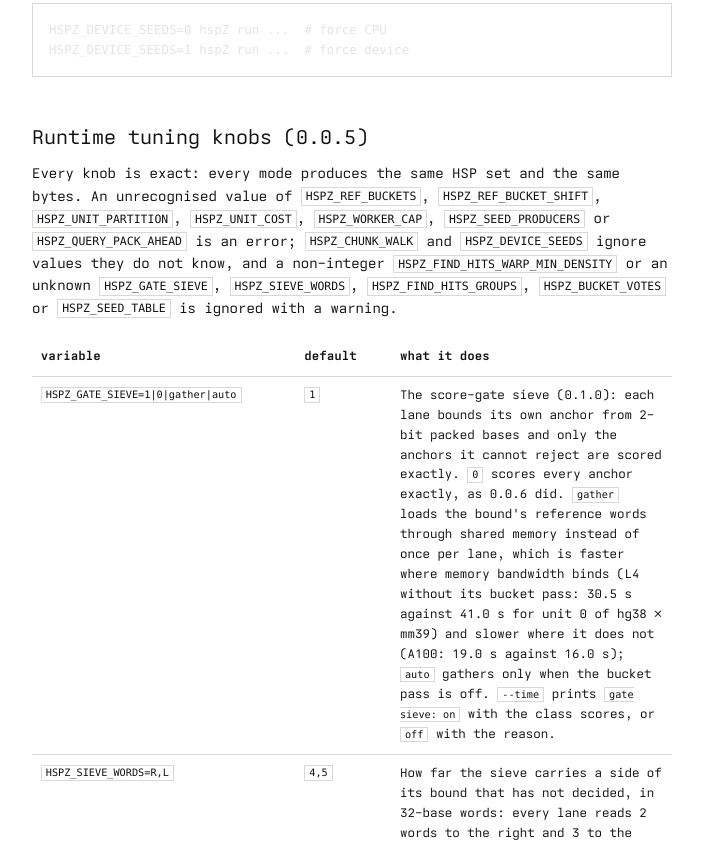
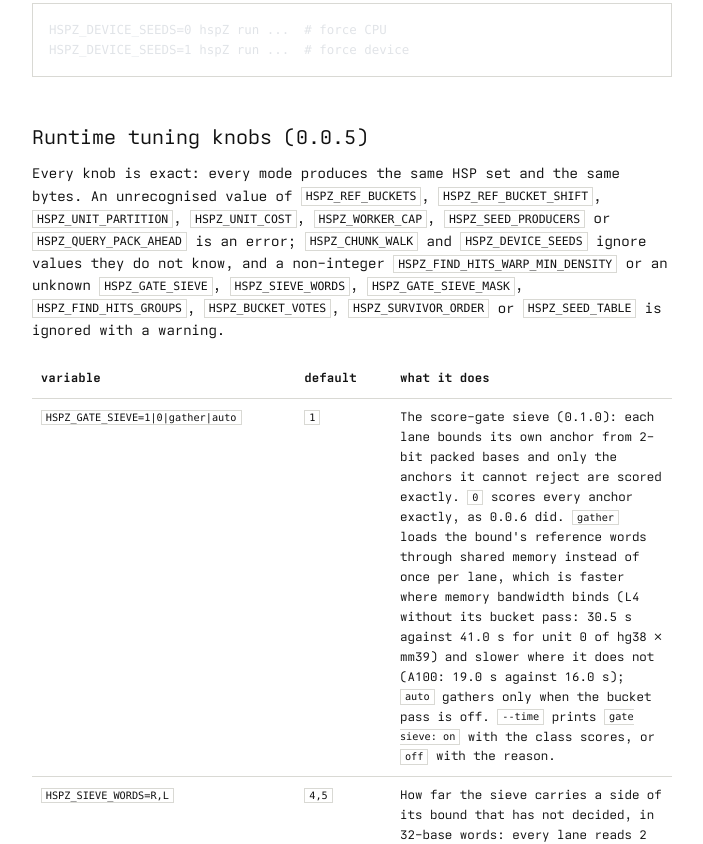
Before and after one commit to hillerlab/hspZ, an Astro site in the folder docs/: page /hspZ/docs/gpus in a window 1280 px wide. Shown: the part 1405-2249 px from the top of the page, without its empty margins (352-1055 px from the left). Built offline with nearby package versions, Linux system fonts and the light colour scheme; Astro itself is replaced by a stand-in of ours; code samples lack their colours.

Commit message:
docs: survivors in bucket order and the bound without the mask plane in the 0.1.0 changelog, the knob table and the score-gate journey
* Changelog 0.1.0: the table (one card 496-503 s, eight cards 80.9 s), two rows in the change-by-change table,
  a bullet for the survivors and a sub-bullet for the mask plane; how the sieve works, when it switches itself
  off and what it costs in device memory follow the new default; the identity suite now has 54 option sets.
* GPU page: `HSPZ_GATE_SIEVE_MASK`, `HSPZ_SURVIVOR_ORDER`.
* Journey: the bound's step and the bucket step of the score gate.

````diff
--- a/docs/src/journeys/score-gate.md
+++ b/docs/src/journeys/score-gate.md
@@ -36,8 +36,8 @@ sequenceDiagram
 ## D.2 — Bound each anchor from packed bases first
 <!-- @id: d-sieve -->
 WHAT GOES IN: The warp's 32 anchors, 2-bit packed planes of the reference and of the query strand, and three class scores taken from the substitution matrix.
-WHAT HAPPENS: Each lane bounds its own anchor: over blocks of eight bases it counts matches and transitions across 64 bases to the right and 96 to the left (a side that has decided nothing there is carried on, 32 bases at a time, up to 128 and 160), stops at the first query base that is not an uppercase A, C, G or T, and checks whether the bound has fallen by more than X-drop. An anchor whose two sides are certified and sum below the keep threshold is rejected, and one ballot collects the rest.
-WHAT COMES OUT: A 32-bit candidate mask per warp, about 0.02% of the anchors between human and mouse: the only ones the exact scorer of D.3 still walks.
+WHAT HAPPENS: Each lane bounds its own anchor: over blocks of eight bases it counts matches and transitions across 64 bases to the right and 96 to the left (a side that has decided nothing there is carried on, 32 bases at a time, up to 128 and 160), and checks whether the bound has fallen by more than X-drop; a base that is not an uppercase A, C, G or T is packed as a fill base and bounded like any other (with `HSPZ_GATE_SIEVE_MASK=1` the walk stops at the first such query base instead). An anchor whose two sides are certified and sum below the keep threshold is rejected, and one ballot collects the rest.
+WHAT COMES OUT: A 32-bit candidate mask per warp, about 0.04% of the anchors between human and mouse: the only ones the exact scorer of D.3 still walks.
 INVARIANT: The bound never undercuts the exact score, so a rejected anchor would have failed the exact comparison too and the keep bits are unchanged; when a scoring matrix or X-drop breaks that guarantee, the host switches the bound off for the run and says why.
 
 ```mermaid
@@ -119,8 +119,8 @@ sequenceDiagram
 <!-- @id: d-ref-buckets -->
 WHAT GOES IN: One chunk's packed anchors, when reference-locality bucketing is on for this engine (`HSPZ_REF_BUCKETS`).
 WHAT HAPPENS: A stable counting sort groups the anchors into at most 32 reference-address buckets, so consecutive warps gather from one cached window (a warp learns which of its lanes share a bucket from one match instruction, 0.1.0); the gate then writes one keep bit per anchor. With the bound of D.2 on, a window is as long as its packed planes fit half of the L2 (64 Mbp on an A100), and the pass runs whenever such a window exists; without the bound the window is its bytes against three quarters of the L2, and `auto` times both paths before it chooses.
-WHAT COMES OUT: Survivor IDs mapped back through each anchor's raw index and sorted into ascending raw hit order.
-INVARIANT: The materializer sees the same survivors in the same order as without bucketing, so the HSP set and file bytes are unchanged.
+WHAT COMES OUT: The survivors as slots of the sorted anchor array, in bucket order, which is where the materializer reads them (0.1.0); with `HSPZ_SURVIVOR_ORDER=raw` they are mapped back through each anchor's raw index and sorted into ascending raw hit order.
+INVARIANT: The materializer sees the same survivors, and the host sorts a chunk's HSPs with a comparison over every field of a segment, so the HSP set and file bytes are unchanged whatever order the survivors arrive in.
 
 ```mermaid
 sequenceDiagram
--- a/docs/src/pages/docs/gpus.mdx
+++ b/docs/src/pages/docs/gpus.mdx
@@ -62,18 +62,21 @@ An unrecognised value of `HSPZ_REF_BUCKETS`, `HSPZ_REF_BUCKET_SHIFT`,
 `HSPZ_QUERY_PACK_AHEAD` is an error; `HSPZ_CHUNK_WALK` and
 `HSPZ_DEVICE_SEEDS` ignore values they do not know, and a non-integer
 `HSPZ_FIND_HITS_WARP_MIN_DENSITY` or an unknown `HSPZ_GATE_SIEVE`,
-`HSPZ_SIEVE_WORDS`, `HSPZ_FIND_HITS_GROUPS`, `HSPZ_BUCKET_VOTES` or `HSPZ_SEED_TABLE` is ignored with a
+`HSPZ_SIEVE_WORDS`, `HSPZ_GATE_SIEVE_MASK`, `HSPZ_FIND_HITS_GROUPS`, `HSPZ_BUCKET_VOTES`,
+`HSPZ_SURVIVOR_ORDER` or `HSPZ_SEED_TABLE` is ignored with a
 warning.
 
 | variable | default | what it does |
 | --- | --- | --- |
 | `HSPZ_GATE_SIEVE=1\|0\|gather\|auto` | `1` | The score-gate sieve (0.1.0): each lane bounds its own anchor from 2-bit packed bases and only the anchors it cannot reject are scored exactly. `0` scores every anchor exactly, as 0.0.6 did. `gather` loads the bound's reference words through shared memory instead of once per lane, which is faster where memory bandwidth binds (L4 without its bucket pass: 30.5 s against 41.0 s for unit 0 of hg38 × mm39) and slower where it does not (A100: 19.0 s against 16.0 s); `auto` gathers only when the bucket pass is off. `--time` prints `gate sieve: on` with the class scores, or `off` with the reason. |
 | `HSPZ_SIEVE_WORDS=R,L` | `4,5` | How far the sieve carries a side of its bound that has not decided, in 32-base words: every lane reads 2 words to the right and 3 to the left, and an undecided side walks on up to `R` (2 to 4) and `L` (3 to 5). `2,3` is the first window alone, which sent 1.4% of human–mouse anchors to the exact scorer; the default leaves 0.02% (hg38 × mm39 on an A100: 656 → 588 s). |
+| `HSPZ_GATE_SIEVE_MASK=0\|1` | `0` | Whether the sieve's bound reads a mask plane of the query (0.1.0). `0`: a query base that is not an uppercase A, C, G or T is packed as G and bounded by the class scores, and no mask plane is built (hg38 × mm39 on an A100: the gate 244 → 217 s, whole genome −5.4% and −5.9%, eight cards −6.5%). `1`: the bound stops at such a base, which then has to end an extension, so the sieve is off at `--xdrop` 1000 or above and with IUPAC codes other than N in the query. `HSPZ_GATE_SIEVE=gather` and `auto` always keep the plane. Both give the same output. |
 | `HSPZ_GATE_SIEVE_GUARD=<n>` | 32 | Every n-th score-gate launch counts the anchors the sieve passed; if that is more than half of them, the launches up to the next count run the exact gate alone, so regions where the sieve rejects little (long unmasked satellite arrays) do not pay for both. `0` removes the guard. A run where it acted prints a `#sieve guard:` line. |
 | `HSPZ_GATE_SIEVE_COUNT=1`, `HSPZ_GATE_SIEVE_CHECK=1` | unset | Diagnostics, never for a timed run: both wait on every batch. `COUNT` prints how many anchors the sieve passed to the exact scorer. `CHECK` also recomputes every anchor on the host, the lane's decision and the exact score gate, and reports any disagreement with the device (`assets/tests/sieve-identity.sh`). |
 | `HSPZ_REF_BUCKETS=auto\|1\|0` | unset | Reference-locality bucketing before the score gate. **With the sieve on (0.1.0) and the variable unset, the pass is on whenever a window sized for the sieve's packed planes fits half of the L2** (64 Mbp windows on an A100 or an L4), with no trial: on an A100 it takes unit 0 of hg38 × mm39 from 16.3 to 12.9 s of GPU time and the whole genome from 924 to 773 s. A chunk the sieve does not gate skips the pass. `0` turns it off and `auto` runs the trial described next, which is also what an unset variable does when the sieve is off. It wins where lower DRAM traffic lets a power-capped GPU raise its clock (L4: −6.5% whole-genome wall) and loses where the card already runs near its boost clock (RTX 4090: +3.7%). `auto` measures both paths per engine in blocks of ≥3 s, discards each block's first second, and after six blocks keeps bucketing only if it was at least 3% faster (median of the three off/on pairs) — about 20 s of gate time per engine. Shorter engines, for example 5 Mbp queries run as separate processes, stay on the off path, so set `HSPZ_REF_BUCKETS=1` on L4-class cards for those. `--time` prints the blocks and the decision. Cards whose L2 cannot hold the smallest window (T4) stay off. |
 | `HSPZ_REF_BUCKET_SHIFT=<16..31>` | derived from L2 | Pins the bucket window to 2^shift bytes and turns bucketing on (`HSPZ_REF_BUCKETS=0` still wins). A shift that would need more than 32 buckets for a reference bin is an error. |
 | `HSPZ_BUCKET_VOTES=match\|loop` | `match` | How the two kernels of the bucket pass learn which lanes of a warp share a bucket (0.1.0). `match`: one match instruction per warp (hg38 × mm39 on an A100: the pass 147 → 127 s of GPU, whole genome −3.5%, eight cards −3.2%). `loop`: one vote per bucket, as before. Both write the same buffers. |
+| `HSPZ_SURVIVOR_ORDER=slots\|raw` | `slots` | In which order a bucketed batch's survivors reach the extension (0.1.0). `slots`: in bucket order, straight from the kept bits; the bucket pass writes no raw ids and nothing is sorted (hg38 × mm39 on an A100: whole genome −5.2% and −5.3%, eight cards −3.3%). `raw`: mapped back to the order of before the pass and sorted, as before. The output is the same: the host sorts every batch's HSPs. `--dump-raw`, the census and `HSPZ_BUCKET_ORDER_CHECK` use `raw`. |
 | `HSPZ_BUCKET_ORDER_CHECK=<n>` | unset | Diagnostic, never for a timed run: for the first n batches the anchors and raw ids the bucket pass wrote are copied to the host and checked to be the stable permutation by bucket, and the restored survivor order to be ascending. A violation prints a `#bucket-check-violation` line. |
 | `HSPZ_CHUNK_WALK=full` | sparse | Restores the pre-0.0.4 chunk walk that copied the whole cumulative hit array for every seed batch above `--max-hits` (rollback only). |
 | `HSPZ_UNIT_PARTITION=0\|1` | unset (auto) | Splits the frozen plan's work units across workers (weighted as `HSPZ_UNIT_COST` says) when every device the run uses is the same class and each worker has its own device (W=1, time-sliced workers and mixed classes keep whole-bin ownership); output is unchanged. `0` forces whole-bin ownership and `1` forces the partition; any other value, including `auto`, is an error. With the 0.0.4 count quotas: −11.9% seed-and-filter wall on 2× RTX 4090 (1,400 → 1,233 s) and −5.1% on 4× RTX 4090 (718 → 681 s) at `MAX_HITS=16,711,680`. Other worker counts and device classes are unmeasured; compare with `HSPZ_UNIT_PARTITION=0`. |
````
Also changed, not shown: assets/changelog/changelog.md.
